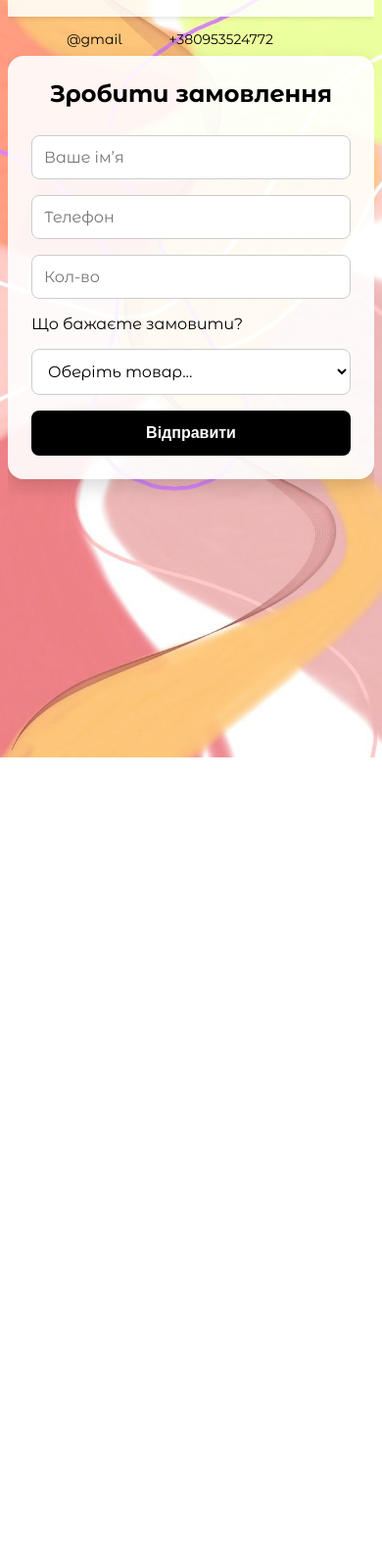
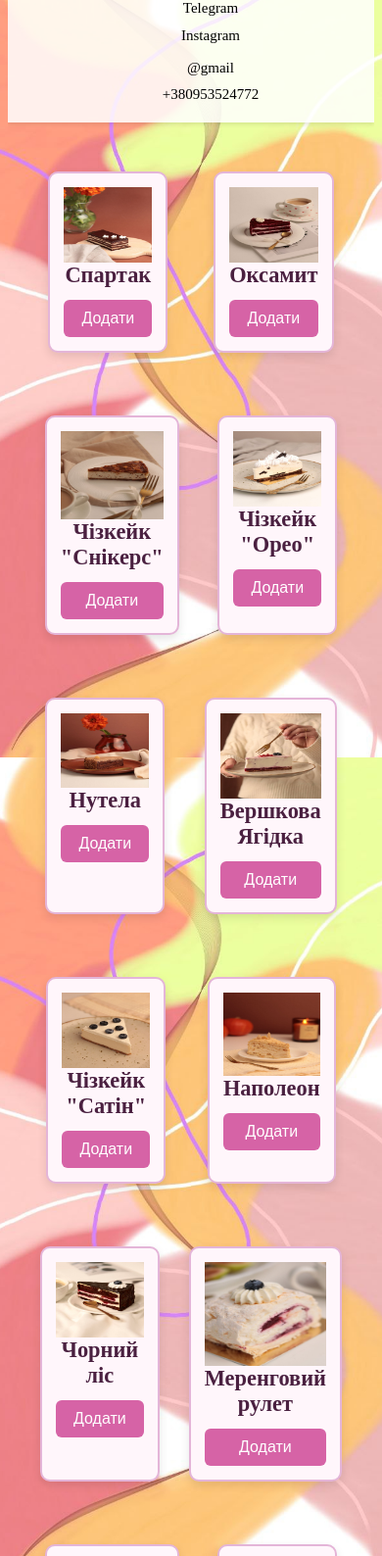
Before and after one commit to 1234351s/afwedryuihjlbg, a plain HTML site: page zamovlenya.html in a window 390 px wide. Shown: the part 71-1659 px from the top of the page at 98% size. Before the commit the page ends 844 px from the top, so only its background shows below. Drawn offline with Linux system fonts and the light colour scheme.

Commit message:
ferwsDedfwr

```diff
--- a/style.css
+++ b/style.css
@@ -38,9 +38,7 @@
 .header-nav-list {
   display: flex;
 }
-.header-nav-link:is(:hover, :focus) {
-  color: var(--blue-color);
-}
+
 .header-contact-list {
   display: flex;
 }
@@ -155,7 +153,62 @@
 }
 /* info end */
 @media (max-width: 680px) {
+  .header-contact-list {
+    flex-direction: column;
+    align-items: center;
+    gap: 8px;
+    margin-top: 12px;
+  }
 
+  .header-contact-item {
+    margin: 0;
+  }
+
+  .header-contact-link {
+    font-size: 14px;
+    font-weight: 500;
+    margin: 0;
+    display: block;
+    text-align: center;
+  }
+}
+@media (max-width: 680px) {
+  .header {
+    padding: 20px 0;
+    height: auto;
+    text-align: center;
+  }
+
+  .header-flex {
+    flex-direction: column;
+    align-items: center;
+    gap: 16px;
+  }
+
+  .header-logo {
+    font-size: 22px;
+    margin: 0;
+  }
+
+  .header-nav-list,
+  .header-contact-list {
+    flex-direction: column;
+    gap: 10px;
+    align-items: center;
+    margin: 0;
+  }
+
+  .header-nav-item,
+  .header-contact-item {
+    margin: 0;
+  }
+
+  .header-nav-link,
+  .header-contact-link {
+    font-size: 15px;
+    font-weight: 500;
+    text-align: center;
+  }
 }
 
 
--- a/zamovlenya.css
+++ b/zamovlenya.css
@@ -1,57 +1,105 @@
-.order-form {
-  max-width: 400px;
-  margin: 40px auto;
-  padding: 24px;
-  background-color: rgba(255, 255, 255, 0.9);
-  border-radius: 16px;
-  box-shadow: 0 8px 20px rgba(0,0,0,0.15);
-  display: flex;
-  flex-direction: column;
-  gap: 16px;
-  font-family: 'Montserrat Alternates', sans-serif;
+.side-cart {
+  position: fixed;
+  top: 0;
+  right: -320px; /* прихований спочатку */
+  width: 300px;
+  height: 100%;
+  background-color: #fff9fc;
+  box-shadow: -4px 0 12px rgba(0,0,0,0.2);
+  transition: right 0.3s ease;
+  padding: 20px;
+  z-index: 999;
+  border-left: 2px solid #e09ecb;
 }
 
-.order-form h2 {
-  font-size: 24px;
-  text-align: center;
-  margin-bottom: 12px;
+.side-cart.open {
+  right: 0;
 }
 
-.order-form input,
-.order-form select,
-.order-form textarea {
-  padding: 12px;
-  border: 1px solid #ccc;
-  border-radius: 8px;
-  font-size: 16px;
-  font-family: inherit;
-  background-color: #fff;
-  transition: border 0.2s ease;
+.close {
+  float: right;
+  font-size: 24px;
+  cursor: pointer;
 }
 
-.order-form input:focus,
-.order-form select:focus,
-.order-form textarea:focus {
-  outline: none;
-  border-color: #000;
+.product {
+  background-color: #fff6fb;
+  border: 2px solid #e4b5d8;
+  border-radius: 10px;
+  padding: 16px 20px;
+  margin: 20px auto;
+  max-width: 320px;
+  box-shadow: 0 4px 10px rgba(0, 0, 0, 0.1);
+  transition: transform 0.2s ease;
+  text-align: center;
 }
 
-.order-form button {
-  background-color: #000;
-  color: #fff;
-  padding: 14px;
-  border: none;
-  border-radius: 8px;
-  font-size: 16px;
-  font-weight: 600;
-  cursor: pointer;
-  transition: background-color 0.2s ease;
+.product:hover {
+  transform: translateY(-5px);
 }
 
-.order-form button:hover {
-  background-color: #222;
+.product h3 {
+  font-size: 1.4rem;
+  color: #4a2040;
+  margin-bottom: 12px;
+  font-weight: 600;
 }
 
-.order-form label {
-  font-weight: 500;
+.add-to-cart {
+  background-color: #d663a6;
+  color: white;
+  border: none;
+  padding: 10px 18px;
+  border-radius: 6px;
+  font-size: 1rem;
+  cursor: pointer;
+  transition: background-color 0.25s ease;
 }
+
+.add-to-cart:hover {
+  background-color: #b84d8d;
+}
+@media (max-width: 480px) {
+  .product {
+    max-width: 90%;
+    padding: 14px;
+  }
+
+  .add-to-cart {
+    width: 100%;
+  }
+}
+.product-grid {
+  display: flex;
+  flex-wrap: wrap;
+  gap: 24px;
+  justify-content: center;
+  padding: 30px;
+}
+
+.product {
+  flex: 0 1 calc(33.333% - 24px);
+  box-sizing: border-box;
+}
+.total-line {
+  margin-bottom: 5px; /* відступ від суми до кнопки */
+}
+
+.checkout-btn {
+  display: block;
+  width: 100%;
+  padding: 10px 0;
+  background-color: #e09ecb;
+  color: white;
+  font-size: 1.05rem;
+  font-weight: 600;
+  border: none;
+  border-radius: 6px;
+  cursor: pointer;
+  margin-top: 0; /* прибираємо зайвий верхній відступ */
+  transition: background-color 0.3s ease;
+}
+
+.checkout-btn:hover {
+  background-color: #c55eb0;
+}
--- a/zamovlenya.html
+++ b/zamovlenya.html
@@ -1,14 +1,13 @@
 <!DOCTYPE html>
 <html lang="en">
 <head>
-    <meta charset="UTF-8">
-    <meta name="viewport" content="width=device-width, initial-scale=1.0">
-    <title>Document</title>
-    <script type="module" src="./java.js"></script>
-    <link rel="stylesheet" href="./zamovlenya.css">
-        <link rel="stylesheet" href="./style.css" />
-    <link rel="stylesheet" href="./normalize.css" />
-            <link href="https://fonts.googleapis.com/css2?family=Montserrat+Alternates:wght@400;700&display=swap" rel="stylesheet">
+  <meta charset="UTF-8">
+  <meta name="viewport" content="width=device-width, initial-scale=1.0">
+  <title>Document</title>
+  <link rel="stylesheet" href="./zamovlenya.css">
+  <script type="module" src="./javascript.js"></script>
+  <link rel="stylesheet" href="./style.css">
+  <link rel="stylesheet" href="./normalize.css">
 </head>
 <body>
    <header class="header">
@@ -33,7 +32,10 @@
         <ul class="header-contact header-contact-list">
           <li class="header-contact-item">
 
-            <a href="Diplomate.ua@gmail.com" class="header-contact-link">
+            <a href="mailto:Diplomate.ua@gmail.com" class="header-contact-link">
+
+
+
               @gmail</a
             >
           </li>
@@ -48,44 +50,154 @@
         </ul>
       </div>
     </header>
-<form action="https://getform.io/f/bwnwoxea" method="POST" class="order-form">
-  <h2>Зробити замовлення</h2>
+<div class="product-grid">
+  <div class="product" data-name=" Спартак" data-price="85">
+    <img class="" src="./img/Спартак.jpg">
+    <h3>Спартак</h3>
+    <button class="add-to-cart">Додати</button>
+  </div>
 
-  <input type="text" name="name" placeholder="Ваше ім’я" required>
-  <input type="tel" name="phone" placeholder="Телефон" required>
-    <input type="text" name="Кол-во" placeholder="Кол-во" required>
+  <div class="product" data-name="Чізкейк Снікерс" data-price="85">
+    <img src="./img/Оксамит.jpg" >
+    <h3>Оксамит</h3>
+    <button class="add-to-cart">Додати</button>
+  </div>
 
-  <label for="order">Що бажаєте замовити?</label>
-  <select name="order" id="order" required>
-    <option value="">Оберіть товар...</option>
-    <option value="Спартак">Cпартак</option>
-    <option value="Оксамит">Оксамит</option>
-    <option value="Чізкейк снікерс">Чізкейк снікерс</option>
-    <option value="Чізкейк Орео">Чізкейк "Орео"</option>
-    <option value="Нутела">Нутела</option>
-    <option value="Чізкейк Сатін">Чізкейк "Сатін"</option>
-    <option value="Наполеон">Наполеон</option>
-    <option value="Чорний ліс">Чорний ліс</option>
-     <option value="Меренговий рулет">Меренговий рулет</option>
-     <option value="Торт Снікерс">Торт "Снікерс"</option>
-     <option value="Чізкейк Нью-Йорк">Чізкейк Нью-Йорк</option>
-     <option value="Медовик">Медовик</option>
-         <option value="Павлова">Павлова</option>
-             <option value="Цитрон">Цитрон</option>
-    <option value="Дубайський чізкейк">Дубайський чізкейк</option>
-    <option value="Стакан Снікерс">Стакан Снікерс</option>
-    <option value="Торт поляна ">Торт поляна </option>
-    <option value="Естерхазі">Естерхазі</option>
-    <option value="Сан сьебастьян">Сан Сьебастьян</option>
+  <div class="product" data-name="Чізкейк Снікерс" data-price="85">
+    <img src="./img/Чізкейк снікерс.jpg" >
+    <h3>Чізкейк "Снікерс"</h3>
+    <button class="add-to-cart">Додати</button>
+  </div>
+
+  <div class="product" data-name="Чізкейк Орео" data-price="85">
+    <img src="./img/Чізкейк Орео.jpg" alt="">
+    <h3>Чізкейк "Орео"</h3>
+    <button class="add-to-cart">Додати</button>
+  </div>
+
+  <div class="product" data-name="Нутела" data-price="85">
+    <img src="./img/Нутела.jpg" alt="">
+    <h3>Нутела</h3>
+    <button class="add-to-cart">Додати</button>
+  </div>
+
+  <div class="product" data-name="Вершкова Ягідка" data-price="85">
+    <img src="./img/Вершкова ягідка.jpg" alt="">
+    <h3>Вершкова Ягідка</h3>
+    <button class="add-to-cart">Додати</button>
+  </div>
+
+  <div class="product" data-name="Чізкейк Сатін" data-price="90">
+    <img src="./img/Чізкейк сатін.jpg" alt="">
+    <h3>Чізкейк "Сатін"</h3>
+    <button class="add-to-cart">Додати</button>
+  </div>
+
+  <div class="product" data-name="Наполеон" data-price="75">
+    <img src="./img/Наполеон.jpg" alt="">
+    <h3>Наполеон</h3>
+    <button class="add-to-cart">Додати</button>
+  </div>
+
+  <div class="product" data-name="Чорний ліс" data-price="85">
+    <img src="./img/Чорний ліс.jpg" alt="">
+    <h3>Чорний ліс</h3>
+    <button class="add-to-cart">Додати</button>
+  </div>
+
+  <div class="product" data-name="Меренговий рулет" data-price="85">
+    <img src="./img/Меренговий рулет.jpg" alt="">
+    <h3>Меренговий рулет</h3>
+    <button class="add-to-cart">Додати</button>
+  </div>
+
+  <div class="product" data-name="Торт Снікерс" data-price="80">
+    <img src="./img/Торт Снікерс.jpg" alt="">
+    <h3>Торт "Снікерс"</h3>
+    <button class="add-to-cart">Додати</button>
+  </div>
+
+  <div class="product" data-name="Чізкейк Нью-Йорк" data-price="80">
+    <img src="./img/Чізкейк Нью-Йорк.jpg" alt="">
+    <h3>Чізкейк Нью-Йорк</h3>
+    <button class="add-to-cart">Додати</button>
+  </div>
+
+  <div class="product" data-name="Медовик" data-price="70">
+    <img src="./img/Медовик.jpg" alt="">
+    <h3>Медовик</h3>
+    <button class="add-to-cart">Додати</button>
+  </div>
+
+  <div class="product" data-name="Павлова" data-price="95">
+    <img src="./img/Павлова.jpg" alt="">
+    <h3>Павлова</h3>
+    <button class="add-to-cart">Додати</button>
+  </div>
+
+  <div class="product" data-name="Цитрон" data-price="90">
+    <img src="./img/Цитрон.jpg" alt="">
+    <h3>Цитрон</h3>
+    <button class="add-to-cart">Додати</button>
+  </div>
+
+  <div class="product" data-name="Дубайський чізкейк" data-price="190">
+    <img src="./img/Дубайський чізкейк.jpg" alt="">
+    <h3>Дубайський чізкейк</h3>
+    <button class="add-to-cart">Додати</button>
+  </div>
+
+  <div class="product" data-name="Стакан Снікерс" data-price="85">
+    <img src="./img/Стакан снікерс.jpg" alt="">
+    <h3>Стакан Снікерс</h3>
+    <button class="add-to-cart">Додати</button>
+  </div>
+
+  <div class="product" data-name="Торт поляна " data-price="400">
+    <img src="./img/Торт поляна.jpg" alt="">
+    <h3>Торт поляна </h3>
+    <button class="add-to-cart">Додати</button>
+  </div>
+
+  <div class="product" data-name="Естерхазі" data-price="85">
+    <img src="./img/Естерхазі.jpg" alt="">
+    <h3>Естерхазі</h3>
+    <button class="add-to-cart">Додати</button>
+  </div>
 
 
+</div>
 
-  </select>
-
-  <button type="submit">Відправити</button>
+<!-- Бічний кошик -->
+<div id="side-cart" class="side-cart">
+  <span id="close-cart" class="close">×</span>
+  <h2>Кошик</h2>
+  <ul id="cart-items"></ul>
+  <p>Сума: <span id="total">0</span> грн</p>
+  <form action="https://getform.io/f/bwnwoxea" method="POST" id="order-form" class="order-form" style="display: none;">
+  <input type="hidden" name="order" id="order-input">
+  <input type="hidden" name="total" id="total-input">
 </form>
 
+  <button id="checkout-btn" class="checkout-btn">Замовити</button>
+  <!-- У списку товарів у кошику тепер кожен елемент містить +/- -->
+<ul id="cart-items"></ul>
 
+
+</div>
+<footer class="site-footer">
+  <div class="container footer-flex">
+    <div class="footer-logo">
+      <span class="blue">Dip</span><span class="black">lomat_UA</span>
+    </div>
+    <ul class="footer-nav">
+      <li><a href="https://t.me/+SpICxk1LM_8HgINV" target="_blank">Telegram</a></li>
+      <li><a href="https://www.instagram.com/diplomate_ua" target="_blank">Instagram</a></li>
+      <li><a href="mailto:Diplomate.ua@gmail.com">Gmail</a></li>
+      <li><a href="tel:+380953524772">+380953524772</a></li>
+    </ul>
+
+  </div>
+</footer>
 </body>
-
 </html>
```
Also changed, not shown: index.html (+1 -0 lines), javascript.js (+90 -0 lines), price.html (added).
